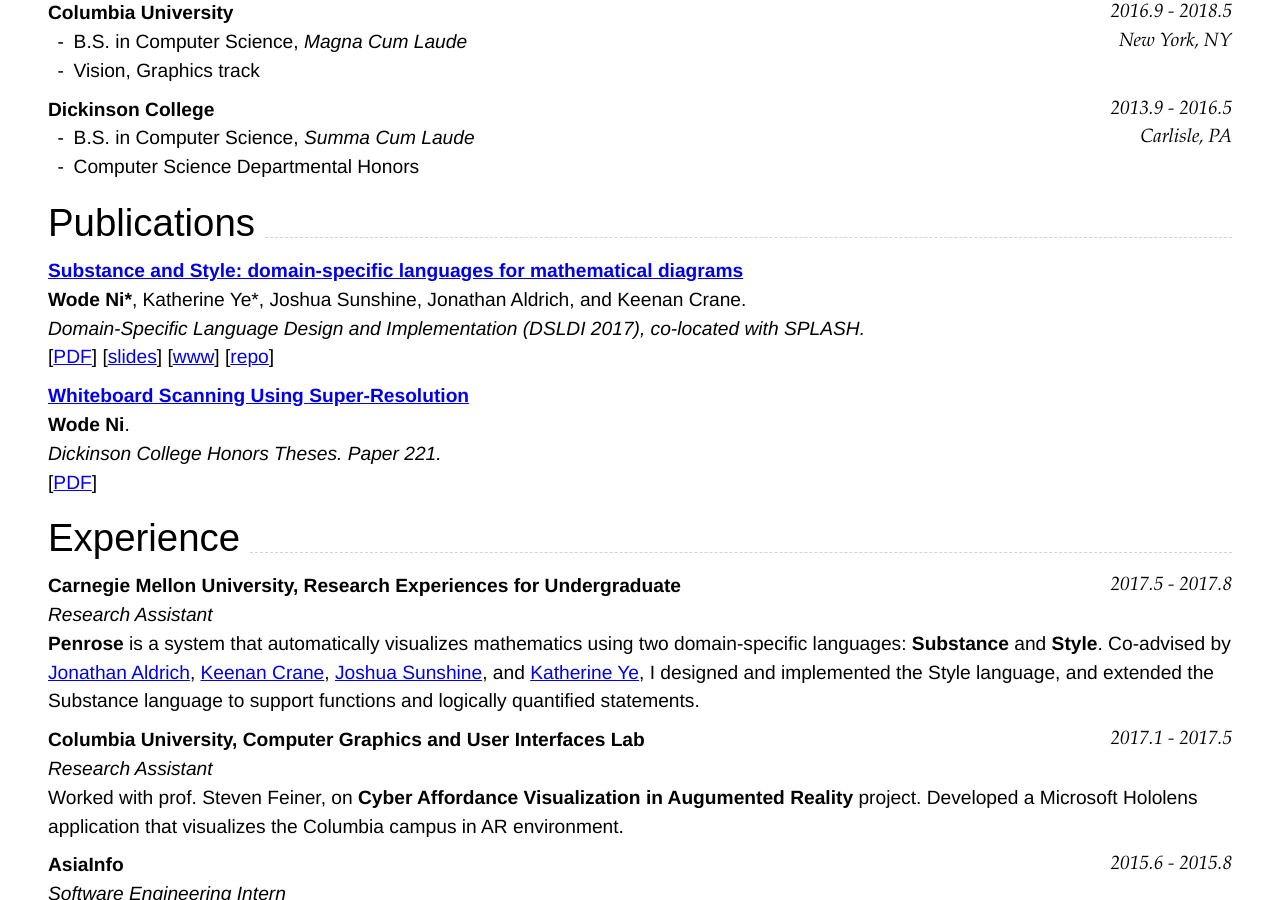
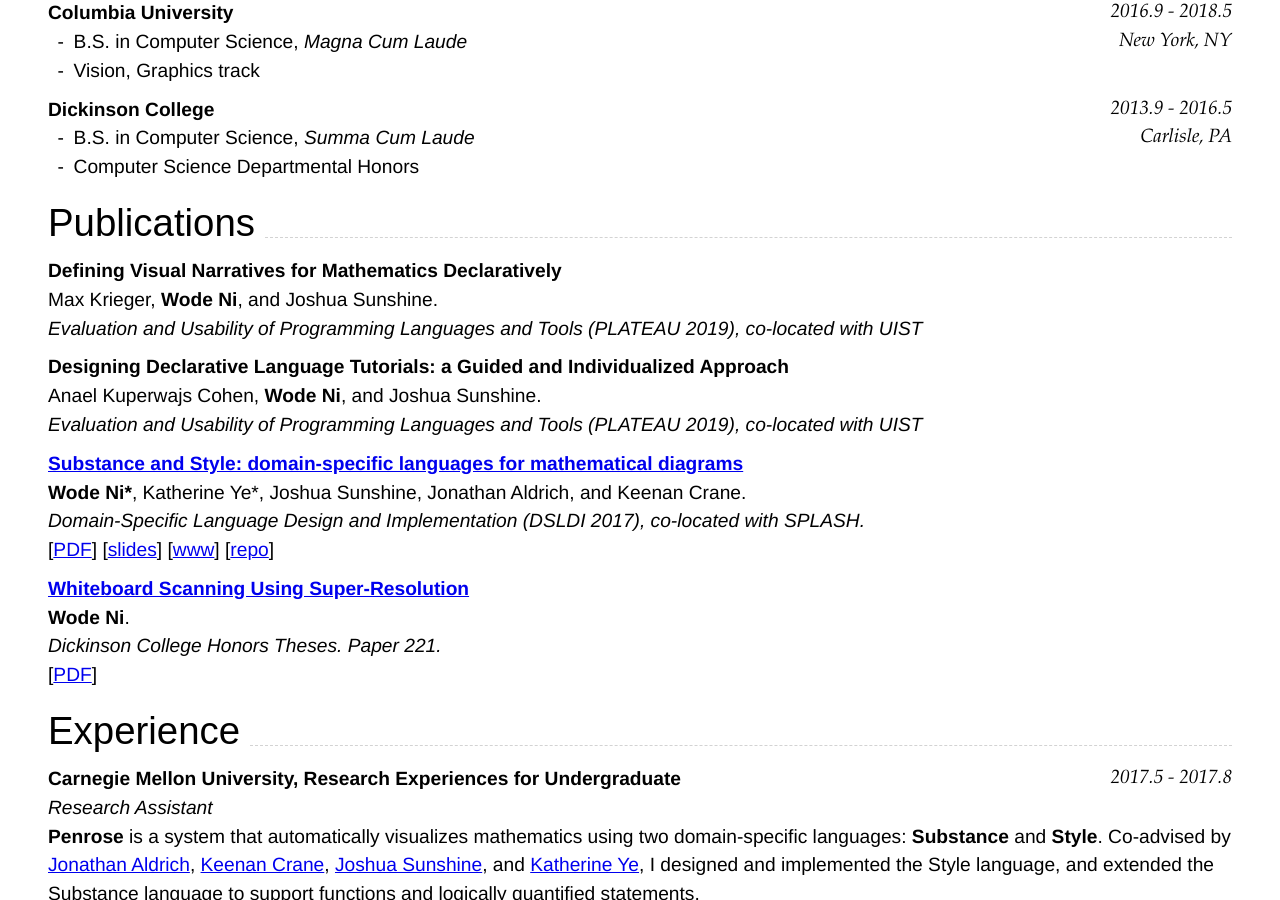
Before and after one commit to wodeni/nimo-markdown-cv, a Jekyll site: the page built from index.md, in a window 1280 px wide and 900 px high, scrolled down 387 px. Built offline with Jekyll 4.4.1, drawn with Linux system fonts in a browser that asks for light colours.

Commit message:
add PLATEAU papers

```diff
--- a/index.md
+++ b/index.md
@@ -35,7 +35,27 @@
 - B.S. in Computer Science, _Summa Cum Laude_
 - Computer Science Departmental Honors
 
+<!-- ## Working papers
+
+### **Penrose: From Mathematical Notation to Beautiful Diagrams**
+
+Katherine Ye, **Wode Ni**, Joshua Sunshine, Jonathan Aldrich, and Keenan Crane.<br>
+
+### **How Domain Experts Create Conceptual Diagrams and Implications for Tool Design**
+
+**Wode Ni\***, Dor Ma'ayan\*, Katherine Ye, Chinmay Kulkarni, and Joshua Sunshine.<br> -->
+
 ## Publications
+
+### **Defining Visual Narratives for Mathematics Declaratively**
+
+Max Krieger, **Wode Ni**, and Joshua Sunshine.<br>
+_Evaluation and Usability of Programming Languages and Tools (PLATEAU 2019), co-located with UIST_
+
+### **Designing Declarative Language Tutorials: a Guided and Individualized Approach**
+
+Anael Kuperwajs Cohen, **Wode Ni**, and Joshua Sunshine.<br>
+_Evaluation and Usability of Programming Languages and Tools (PLATEAU 2019), co-located with UIST_
 
 ### [__Substance and Style: domain-specific languages for mathematical diagrams__](https://2017.splashcon.org/event/dsldi-2017-substance-and-style-domain-specific-languages-for-mathematical-diagrams)
 __Wode Ni\*__, Katherine Ye\*, Joshua Sunshine, Jonathan Aldrich, and Keenan Crane.<br>  _Domain-Specific Language Design and Implementation (DSLDI 2017),  co-located with SPLASH._ <br>
```
